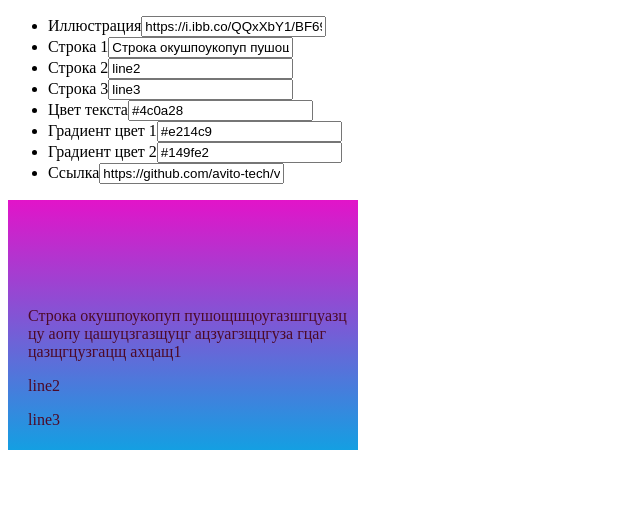
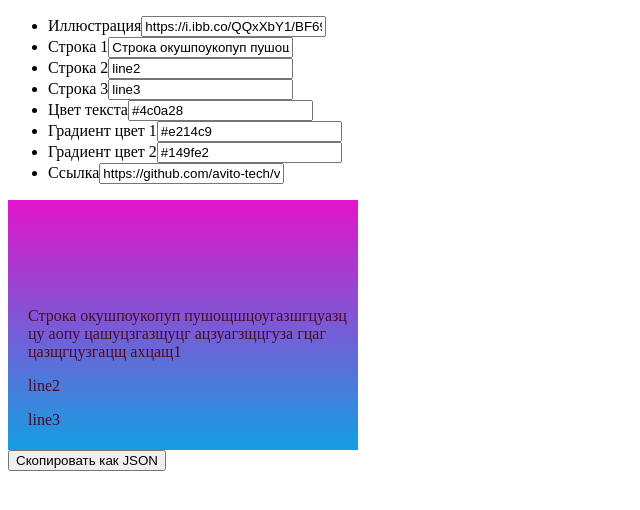
Before and after one commit to QUIDAMS/creation-of-banners, a React (Create React App) app: page / in a window 1280 px wide. Shown: the top 510 px of the page, without its empty margins (0-640 px from the left). Built offline with nearby package versions, Linux system fonts and the light colour scheme.

Commit message:
add buttons component

```diff
--- a/src/components/app/App.js
+++ b/src/components/app/App.js
@@ -1,6 +1,7 @@
 import React, {Component} from 'react';
 import Editor from '../editor';
 import Preview from '../preview';
+import Buttons from '../buttons';
 
 export default class App extends Component {
   constructor(){
@@ -35,6 +36,7 @@ export default class App extends Component {
           enterInformationForBanner={this.enterInformationForBanner}
         />
         <Preview banner={banner}/>
+        <Buttons banner={this.state}/>
       </div>
     );
   }
--- a/src/components/buttons/Buttons.js
+++ b/src/components/buttons/Buttons.js
@@ -0,0 +1,17 @@
+import React from 'react';
+
+function copyAsJSON(banner) {
+  navigator.clipboard.writeText(JSON.stringify(banner));
+}
+
+const Buttons = ({banner}) => {
+  return(
+    <div>
+      <button onClick={() => copyAsJSON(banner)}>
+        Скопировать как JSON
+      </button>
+    </div>
+  )
+}
+
+export default Buttons;
--- a/src/components/buttons/index.js
+++ b/src/components/buttons/index.js
@@ -0,0 +1,2 @@
+import Buttons from './Buttons';
+export default Buttons;
```
